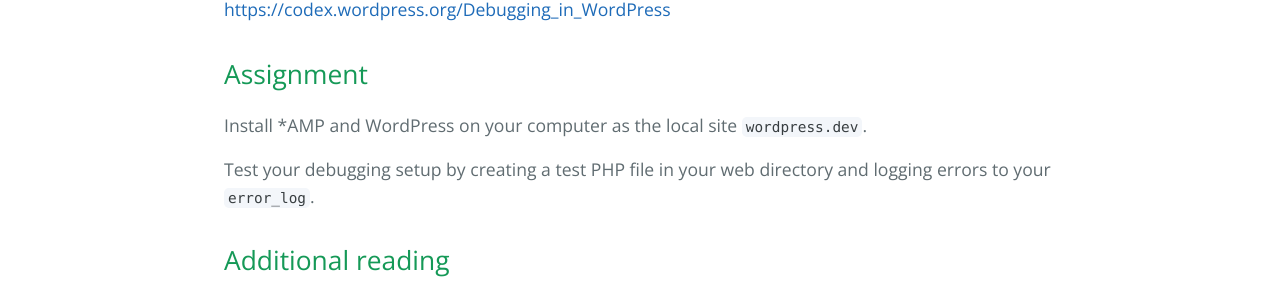
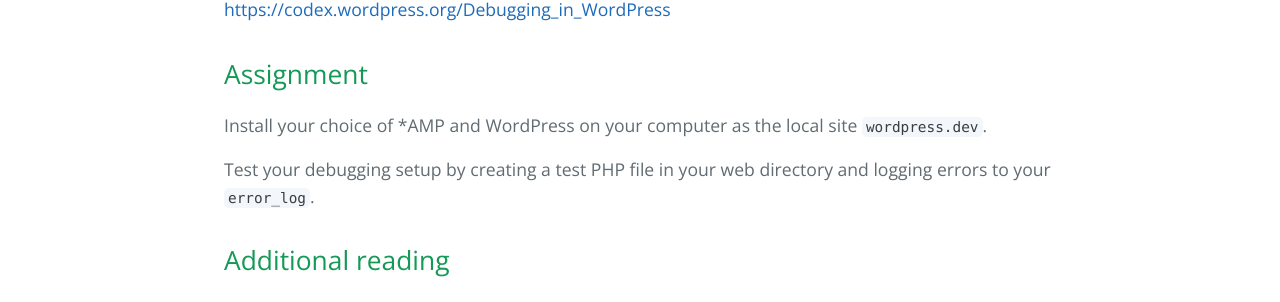
Before and after one commit to jmdodd/levelup, a Jekyll site: the page built from _posts/2015-04-30-start-here.md, in a window 1280 px wide. Shown: the part 1199-1501 px from the top of the page. Built offline with Jekyll 4.4.1, drawn with Linux system fonts in a browser that asks for light colours.

Commit message:
Update lesson: Start here
Fix wording.

```diff
--- a/_posts/2015-04-30-start-here.md
+++ b/_posts/2015-04-30-start-here.md
@@ -26,7 +26,7 @@ subtitle: Set up your learning environment.
 [https://codex.wordpress.org/Debugging_in_WordPress](https://codex.wordpress.org/Debugging_in_WordPress)
 
 ## Assignment
-Install \*AMP and WordPress on your computer as the local site `wordpress.dev`.
+Install your choice of \*AMP and WordPress on your computer as the local site `wordpress.dev`.
 
 Test your debugging setup by creating a test PHP file in your web directory and logging errors to your `error_log`.
 
```
